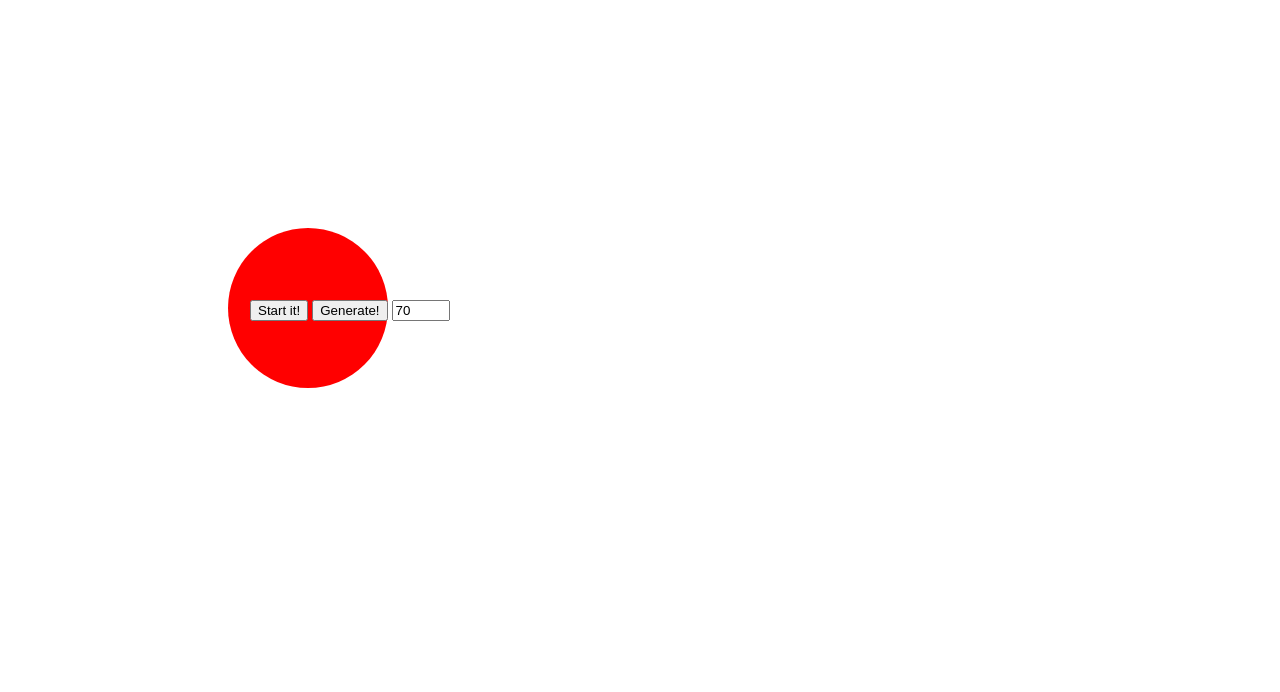
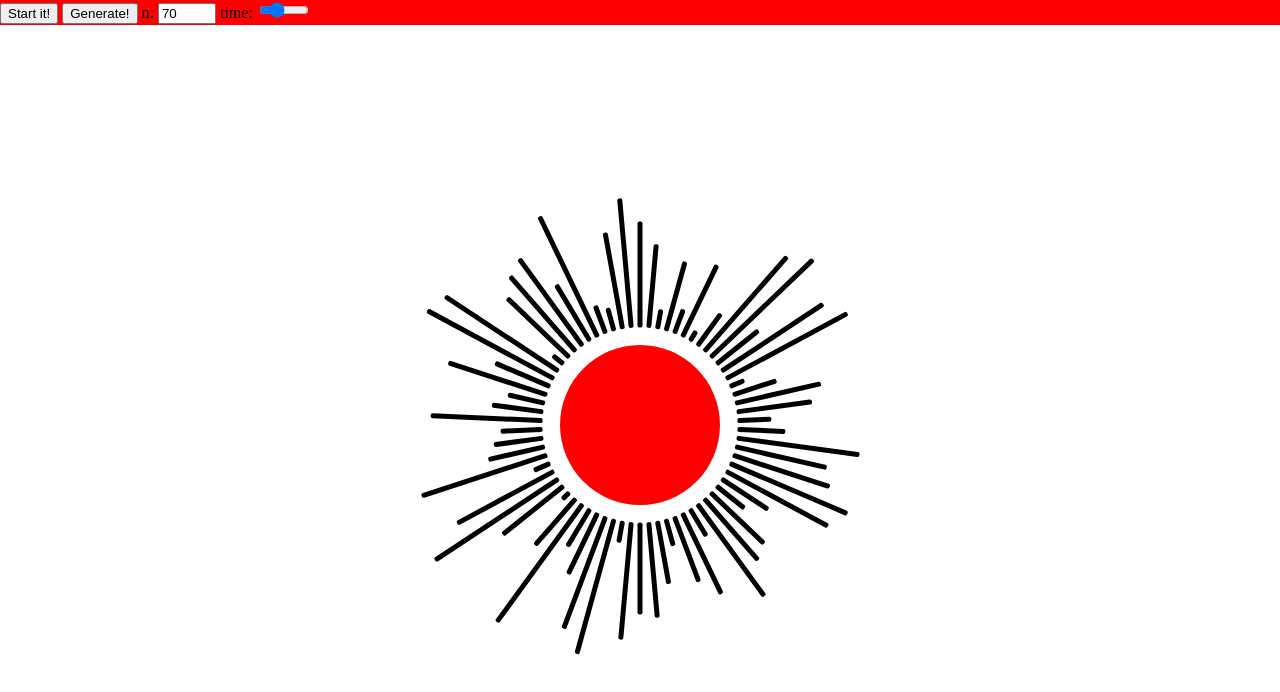
Before and after one commit to miles-crighton/circular-sorting, a plain HTML site: page index.html in a window 1280 px wide. Drawn offline with nearby package versions, Linux system fonts and the light colour scheme.

Commit message:
Updated ui

```diff
--- a/index.html
+++ b/index.html
@@ -3,6 +3,9 @@
     <head>
         <title>Heyo!</title>
         <style>
+            body {
+                margin: 0;
+            }
             .active-rect{
                 fill: red; /*set color to teal*/
             }
@@ -12,17 +15,35 @@
             .pivot-rect{
                 fill: teal;
             }
+            .container {
+                display: flex;
+                justify-content: center;
+            }
+            #topBar {
+                display: static;
+                top: 0;
+                left: 0;
+                height: 25px;
+                width: 100%;
+                background-color: red;
+            }
+            input {
+                width: 50px;
+            }
         </style>
         <script src="https://d3js.org/d3.v3.js"></script>
         <script src="http://livejs.com/live.js"></script>
-
     </head>
     <body>
-        <div style='position: absolute; left: 250px; top: 300px;'>
+        <div id='topBar'>
             <button onClick='beginAnimation()' >Start it!</button>
             <button onClick='generateBars()'>Generate!</button>
-            <input type='number' id='barCount' value='70' style='width: 50px;'></input>
+            <label>n: </label>
+            <input type='number' id='barCount' value='70'></input>
+            <label>time: </label>
+            <input type="range" min="20" max="300" value="100" class="slider" id="myRange">
         </div>
+        <div id='container' class='container'></div>
         <script src="index.js"></script>
     </body>
 </html>
--- a/index.js
+++ b/index.js
@@ -1,22 +1,25 @@
-var svg = d3.select('body').append('svg')
-    .attr({ 'width': 800, 'height': 800 })
+var svg = d3.select('#container').append('svg')
+    .attr({ 'width': 800, 'height': 800, 'display': 'block', 'margin': 'auto'})
     .append('g')
-    .attr('transform', 'translate(300,300)');
+    .attr('transform', 'translate(400,400)');
 
 var circle = svg.append('g').append('circle').attr({ r: '80px', cx: '0px', cy: '0px', fill: 'red' });
 
 var array, actions, bars;
 
 var barCountInput = document.getElementById('barCount');
-console.log(barCountInput)
+var slider = document.getElementById("myRange");
+
 var n = barCountInput.value;
+var time = 100;
 
 barCountInput.onchange = () => {
     n = barCountInput.value;
     console.log('New n:', n)
 }
 
-var sortType = 1
+
+var sortType = 0
 
 generateBars = () => {
     d3.selectAll('rect').remove();
@@ -56,12 +59,14 @@ function transform(d, i) {
     return 'rotate(' + (i * (360 / n) + 180) + ')';
 }
 
+this.generateBars()
+
 beginAnimation = () => {
     var transition = d3.transition()
-        .duration(20)
+        .duration(time)
         .each('start', function start() {
             let action = actions.pop();
-            console.log(action)
+            //console.log(action)
             switch (action.type) {
                 case 'swap': {
                     bars.attr("class", function (d, i) {
@@ -73,7 +78,6 @@ beginAnimation = () => {
                         barj = bars[0][j];
                     bars[0][i] = barj
                     bars[0][j] = bari
-                    console.log(bars)
                     transition.each(function () { bars.transition().attr('transform', transform) })
                     break;
                 }
@@ -81,6 +85,13 @@ beginAnimation = () => {
             if (actions.length) transition = transition.transition().each('start', start);
             else transition.each('end', function () { bars.attr("class", 'default-rect'); });
         })
+
+    slider.oninput = () => {
+
+        time = slider.value
+        console.log(time)
+        transition.duration(time);
+    }
 }
 
 
```
